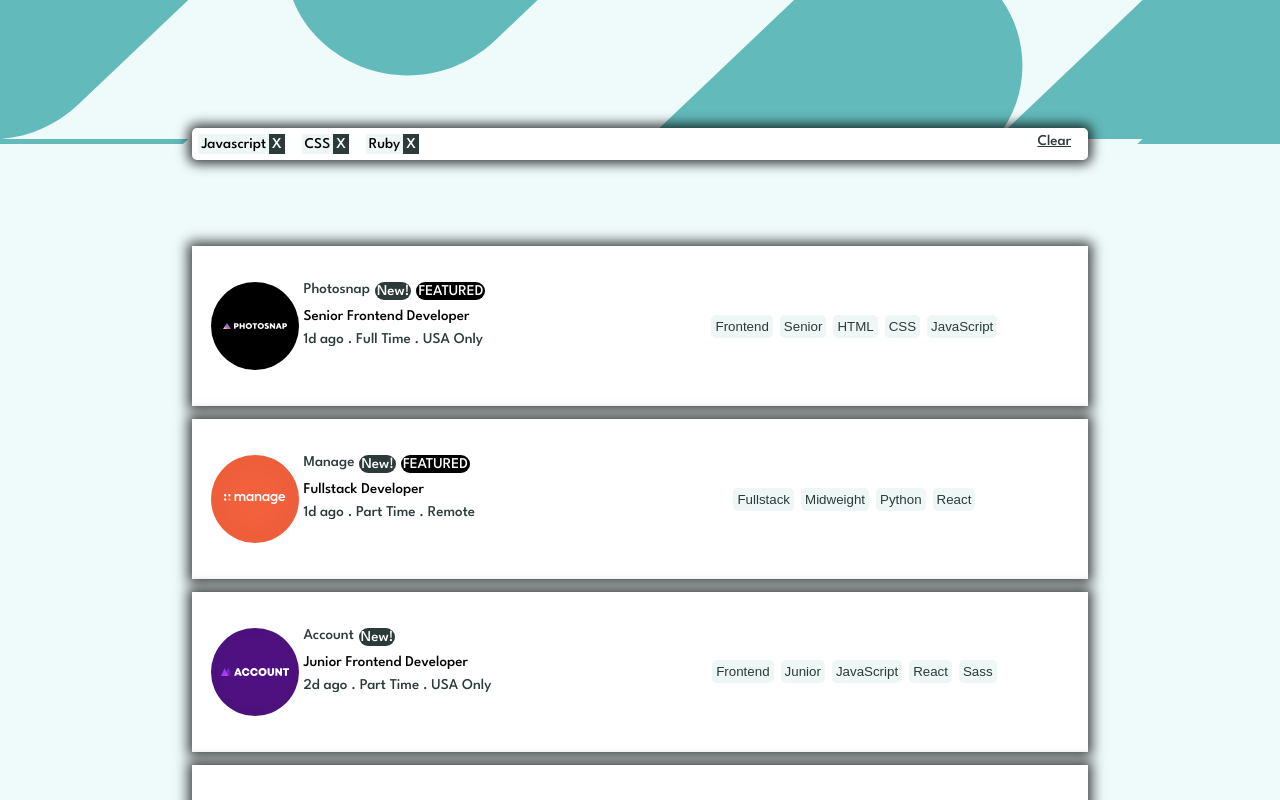
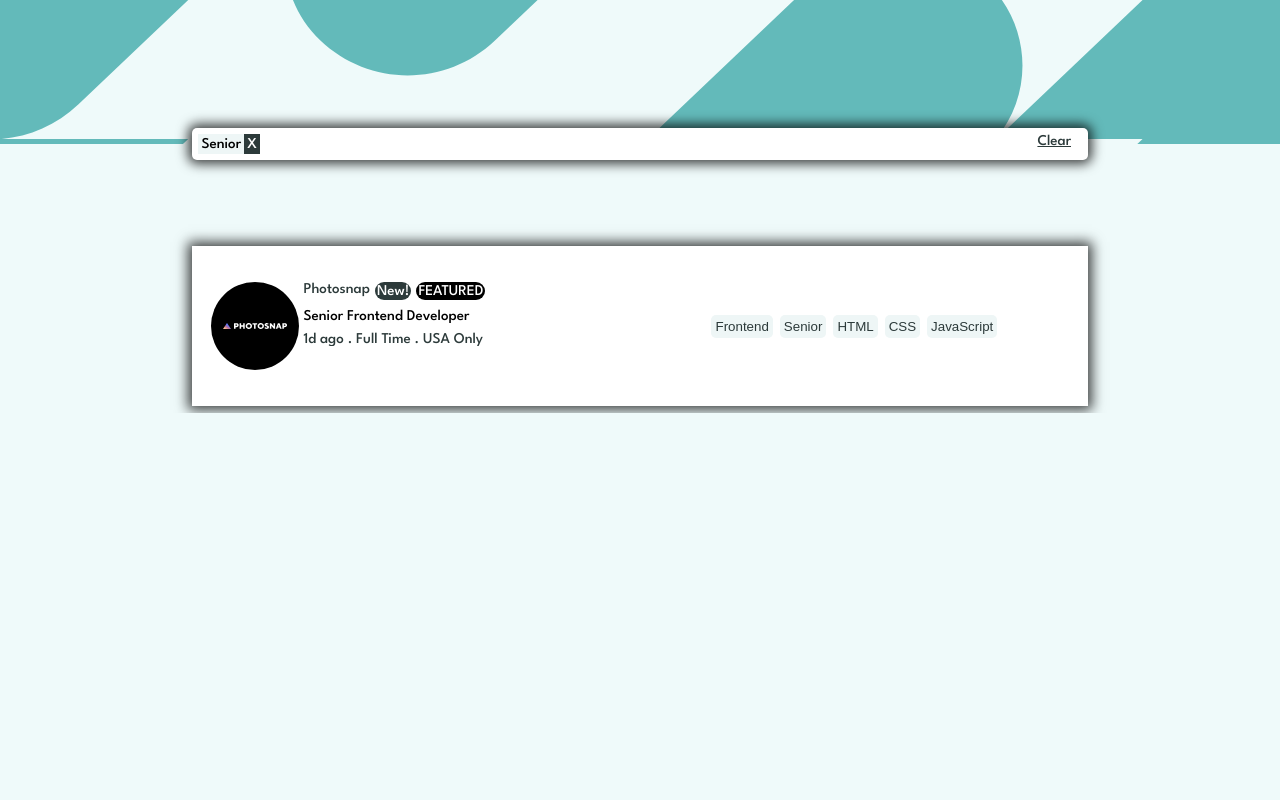
Before and after one commit to Jonniek01/Job-listings-challenge, a React (Create React App) app: page / in a window 1280 px wide. Both pictures are taken after a click on the button "Senior". Shown: the top 800 px of the page. Built offline with nearby package versions, Linux system fonts and the light colour scheme.

Commit message:
semi working

```diff
--- a/src/App.js
+++ b/src/App.js
@@ -7,13 +7,14 @@ export default class App extends Component {
     state={
       tags:Tags,
       data:Data,
-      filters:{},
+      filters:{
+        Role: [],
+        Level: [],
+        Languages: [],
+        Tools: []
+      }
 
 
-  }
-  componentDidUpdate(){
-    this.collect()
-    this.multiFilter(this.state.data, this.state.filters)
   }
 
   setRole=(role)=>{
@@ -22,6 +23,8 @@ export default class App extends Component {
     this.setState(
       this.state.tags=Obj
     )
+    this.collect()
+   this.multiFilter()
 
 
   }
@@ -31,6 +34,8 @@ export default class App extends Component {
     this.setState(
       this.state.tags=Obj
     )
+    this.collect()
+   this.multiFilter()
 
 
   }
@@ -41,6 +46,8 @@ export default class App extends Component {
     this.setState(
       this.state.tags=Obj
     )
+    this.collect()
+   this.multiFilter()
 
   }
    setTool=(tool)=>{
@@ -49,10 +56,14 @@ export default class App extends Component {
     this.setState(
       this.state.tags=Obj
     )
+    this.collect()
+    this.multiFilter()
+
   }
 
 
   collect = () => {
+    console.log("Collecting")
     const collectedTrueKeys = {
       Role: [],
       Level: [],
@@ -79,59 +90,109 @@ export default class App extends Component {
 
 
   /*Filter function*/
-  multiFilter=(data, filters)=>{
-    console.log("Data0:",data)
+  multiFilter=()=>{
+    let data=this.state.data;
+    let filters=this.state.filters;
       /*  Role*/
         const data1=()=>{
+          console.log("one")
           if(filters.Role.length>0){
-            console.log("roles:", filters.Role)
 
-          return data.filter(item=>filters.Role.includes(item.role))
+          data= data.filter(item=>filters.Role.includes(item.role))
          }
-         return data
    }
-   this.state.data=data1()
 
 
-      console.log("Data1", data1())
     /*Level*/
         const data2=()=>{
+          console.log("two")
+
           if(filters.Level.length>0){
-            console.log("level:", filters.Level)
-          return data1().filter(item=>filters.Level.includes(item.level))
+          data= data.filter(item=>filters.Level.includes(item.level))
         }
-        return data1()
     }
-    this.state.data=data2()
 
-      console.log("Data2", data2())
 
 /*Languages*/
       const data3=()=>{
+        console.log("three")
+
         if(filters.Languages.length>0){
 
-          console.log("languages:",filters.Languages)
-        return data2().filter((item)=>{ return item.languages.some(lang=>{ return filters.Languages.includes(lang)})})
+        data= data.filter((item)=>{ return filters.Languages.every(lang=>{ return item.languages.includes(lang)})})
       }
-      return data2()
       }
 
-      this.state.data=data3()
   /*Tools*/
   const data4=()=>{
+    console.log("four")
+
     if(filters.Tools.length>0){
 
-      console.log("Tools:",filters.Tools)
-    return data3().filter((item)=>{ return item.tools.some(tool=>{ return filters.Tools.includes(tool)})})
+    data=data.filter((item)=>{ return filters.Tools.every(tool=>{ return item.tools.includes(tool)})})
   }
-  return data3()
   }
-  console.log("Data final", data4())
-
-  this.state.data=data4()
+  data1()
+  data2()
+  data3()
+  data4()
+this.state.data=data;
 
 
 }
+
+removeRole=(role)=>{
+  let Obj=this.state.tags;
+  Obj.Role[`${role}`]=false
+  this.setState(
+    this.state.tags=Obj
+  )
+  this.collect()
+  this.multiFilter()
+
+
+
+
+
+
+}
+removeLevel=(level)=>{
+  let Obj=this.state.tags;
+  Obj.Level[`${level}`]=false
+  this.setState(
+    this.state.tags=Obj
+  )
+  this.collect()
+  this.multiFilter()
+
+
+
+}
+removeLang=(lang)=>{
+  let Obj=this.state.tags;
+  Obj.Languages[`${lang}`]=false
+  this.setState(
+    this.state.tags=Obj
+  )
+  this.collect()
+  this.multiFilter()
+
+
+
+}
+removeTool=(tool)=>{
+  let Obj=this.state.tags;
+  Obj.Tools[`${tool}`]=false
+  this.setState(
+    this.state.tags=Obj
+  )
+  this.collect()
+  this.multiFilter()
+
+
+}
+
+
   render() {
     return (
       <div className="App">
@@ -139,12 +200,61 @@ export default class App extends Component {
 
       </div>
       <div className="filter-container">
+      {
+                    this.state.filters.Role.length>0||
+                    this.state.filters.Level.length>0||
+                    this.state.filters.Languages.length>0||
+                    this.state.filters.Tools.length>0
+                    ?
                     <div className="filter-div">
+
                     <div className="filters">
+                    {
+                        this.state.filters.Role.map(
+                          (role)=>{
+                            return <span key={role} className='filter'><span id={role} className='name'>{role}</span><span onClick={()=>{this.removeRole(role)}} className='delete'>X</span></span>
 
-            <span className='filter'><span className='name'>Javascript</span><span className='delete'>X</span></span>
-            <span className='filter'><span className='name'>CSS</span><span className='delete'>X</span></span>
-            <span className='filter'><span className='name'>Ruby</span><span className='delete'>X</span></span>
+
+                          }
+                        )
+
+                      }
+                                  {
+                        this.state.filters.Level.map(
+                          (level)=>{
+                            return <span key={level} className='filter'><span id={level} className='name'>{level}</span><span onClick={()=>{this.removeLevel(level)}} className='delete'>X</span></span>
+
+
+                          }
+                        )
+
+                      }
+
+
+                      {
+                        this.state.filters.Languages.map(
+                          (lang)=>{
+                            return <span key={lang} className='filter'><span id={lang} className='name'>{lang}</span><span onClick={()=>{this.removeLang(lang)}} className='delete'>X</span></span>
+
+
+                          }
+                        )
+
+                      }
+                     {
+                        this.state.filters.Tools.map(
+                          (tool)=>{
+                            return <span key={tool} className='filter'><span id={tool} className='name'>{tool}</span><span onClick={()=>{this.removeTool(tool)}} className='delete'>X</span></span>
+
+
+                          }
+                        )
+
+                      }
+
+
+
+
 
                     </div>
                     <div className="clear">
@@ -154,6 +264,16 @@ export default class App extends Component {
                     </div>
 
                   </div>
+                  :
+                  <div></div>
+
+
+
+
+
+          }
+
+
       </div>
       <div className='listings'>
         {
```
Lines whose indentation alone changed are shown as unchanged.
